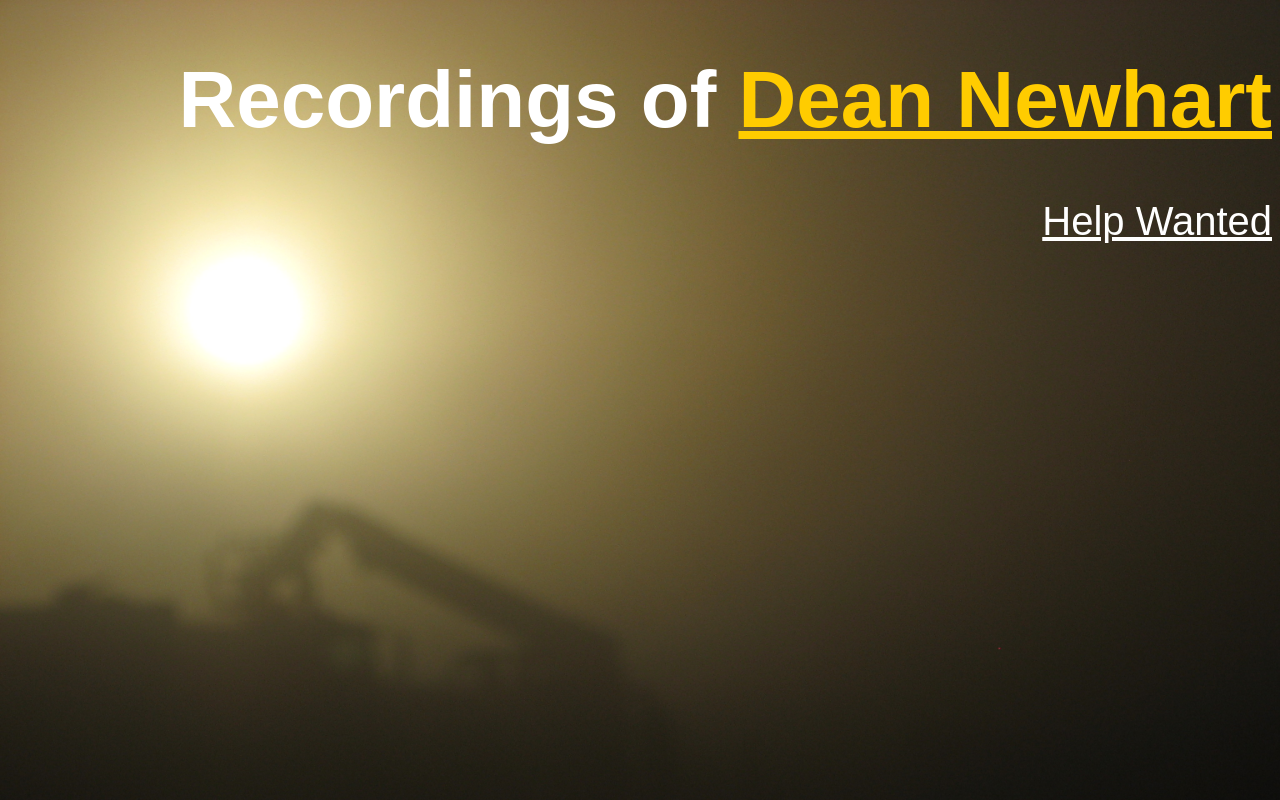
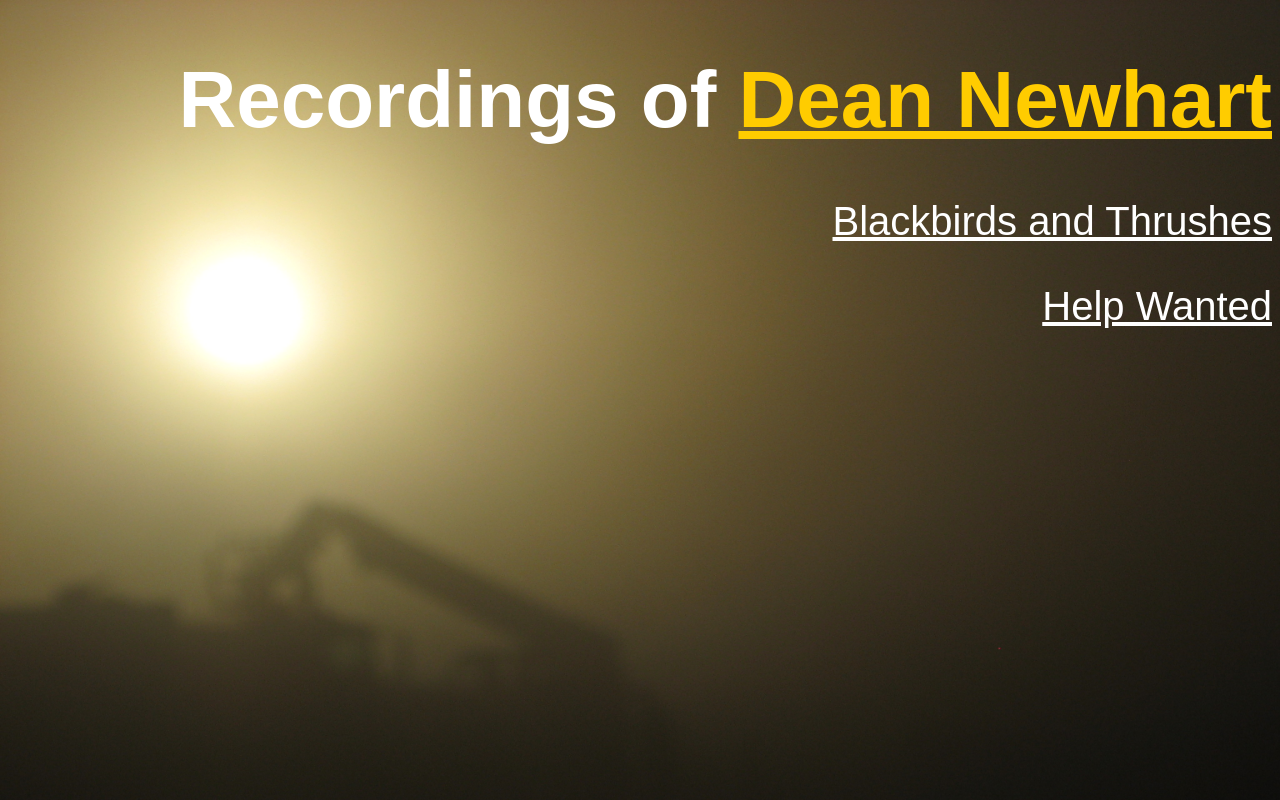
Before and after one commit to wheathart/dean-newhart, a plain HTML site: page player.html in a window 1280 px wide. Drawn offline with Linux system fonts and the light colour scheme.

Commit message:
Update player.html

```diff
--- a/player.html
+++ b/player.html
@@ -47,6 +47,7 @@
     </head>
 <body background color="#000000" text="#ffffff" link="#ffffff" alink="#666666" vlink="#ffffff">
 <h1 align="right">Recordings of <a href="index.html" class="class1">Dean Newhart</a></h1>
+<p align="right"><a href="Audio/Blackbirds and Thrushes.mp3">Blackbirds and Thrushes</a></p>
 <p align="right"><a href="Audio/Help Wanted.mp3">Help Wanted</a></p>
 </body>
 </html>
```
